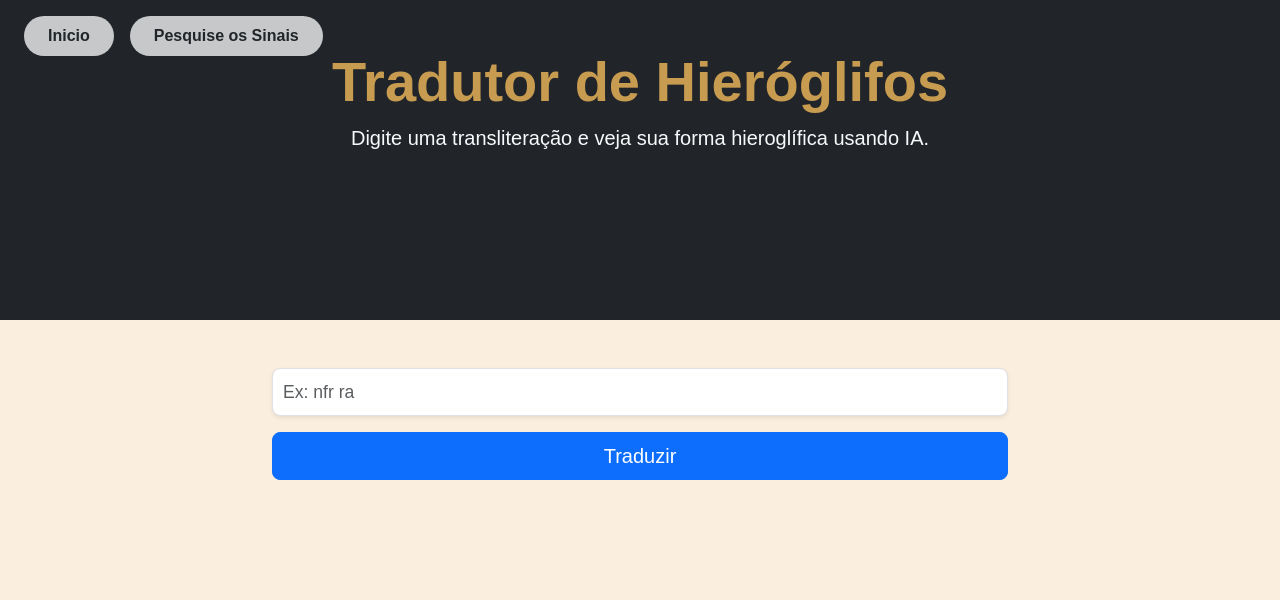
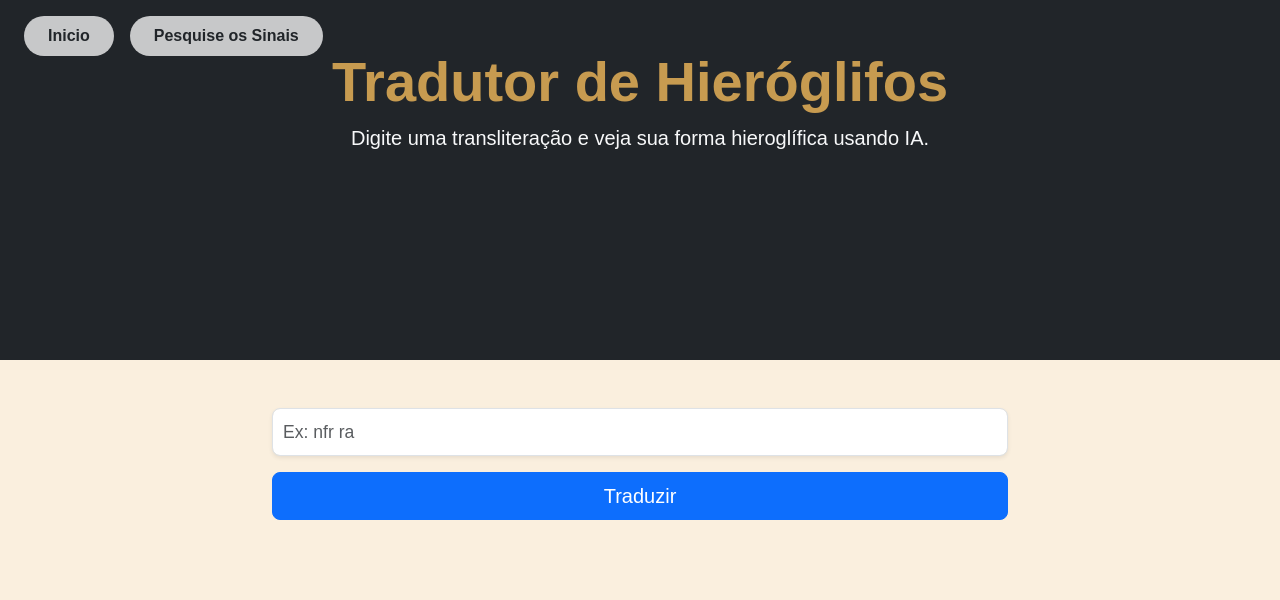
Before and after one commit to azure4-mac/projeto_site_hieroglifos, a Flask app: page /tradutor in a window 1280 px wide. Shown: the top 600 px of the page. Run offline with Flask 3, Linux system fonts and the light colour scheme; some libraries are stand-ins or nearby versions.

Commit message:
Update tradutor.html

```diff
--- a/FrontEnd/templates/tradutor.html
+++ b/FrontEnd/templates/tradutor.html
@@ -11,7 +11,7 @@
 <body>
 
   <!-- HEADER -->
-  <header class="py-5 text-center text-light bg-dark"style="height: 40vh; overflow: hidden">
+  <header class="py-5 text-center text-light bg-dark"style="height: 45vh; overflow: hidden">
     <div class="container">
       <h1 class="display-4 fw-bold">Tradutor de Hieróglifos</h1>
       <p class="lead">Digite uma transliteração e veja sua forma hieroglífica usando IA.</p>
```
